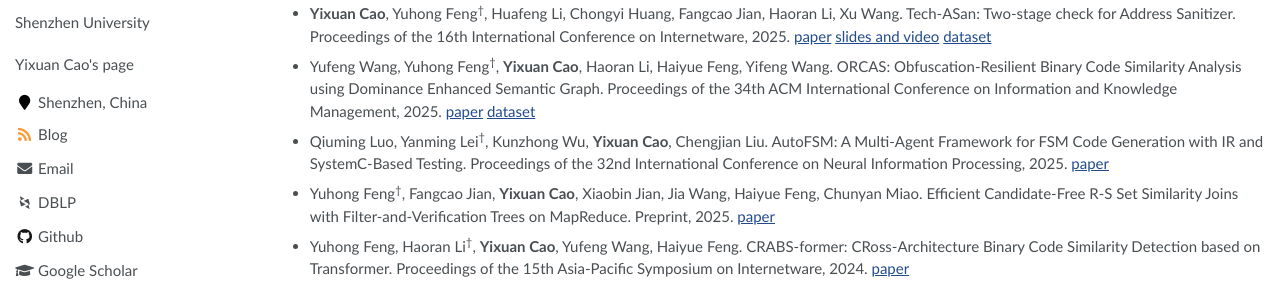
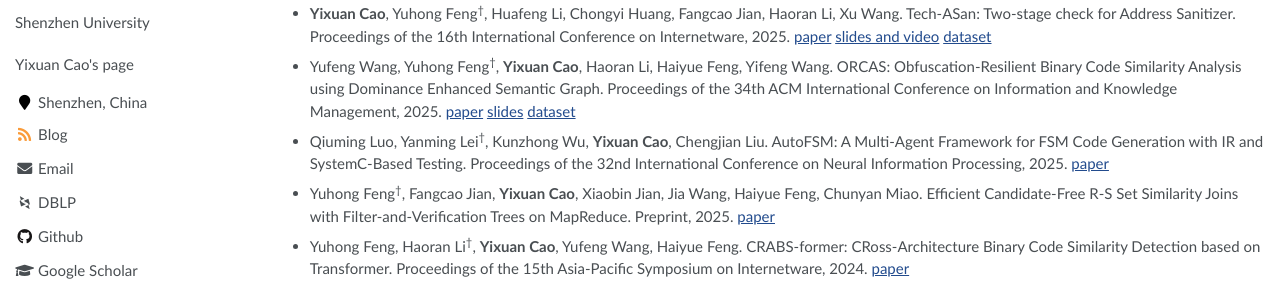
Before and after one commit to Cao-Wuhui/Cao-Wuhui.github.io, a Jekyll site: the page built from _pages/about.md, in a window 1280 px wide and 900 px high. Shown: the part 300-596 px from the top of the window. Built offline with Jekyll 4.4.1, drawn with Linux system fonts in a browser that asks for light colours; some web fonts are replaced.

Commit message:
Update ORCAS publication slides link
Move the CIKM 2025 PDF into the site's public files directory so the ORCAS entry can link to a hosted slides deck.

Made-with: Cursor

```diff
--- a/_pages/about.md
+++ b/_pages/about.md
@@ -25,7 +25,7 @@ My research interests lie in software systems, security, and large language mode
 
 # 📝 Publications
 - **Yixuan Cao**, Yuhong Feng<sup>†</sup>, Huafeng Li, Chongyi Huang, Fangcao Jian, Haoran Li, Xu Wang. Tech-ASan: Two-stage check for Address Sanitizer. Proceedings of the 16th International Conference on Internetware, 2025. [paper](https://doi.org/10.1145/3755881.3755918) [slides and video](https://conf.researchr.org/details/internetware-2025/internetware-2025-research-track/38/Tech-ASan-Two-stage-check-for-Address-Sanitizer) [dataset](https://github.com/Hufffman/Adjusted-Juliet-Test-Suite)
-- Yufeng Wang, Yuhong Feng<sup>†</sup>, **Yixuan Cao**, Haoran Li, Haiyue Feng, Yifeng Wang. ORCAS: Obfuscation-Resilient Binary Code Similarity Analysis using Dominance Enhanced Semantic Graph. Proceedings of the 34th ACM International Conference on Information and Knowledge Management, 2025. [paper](https://dl.acm.org/doi/10.1145/3746252.3761266) [dataset](https://github.com/Cao-Wuhui/ORCAS)
+- Yufeng Wang, Yuhong Feng<sup>†</sup>, **Yixuan Cao**, Haoran Li, Haiyue Feng, Yifeng Wang. ORCAS: Obfuscation-Resilient Binary Code Similarity Analysis using Dominance Enhanced Semantic Graph. Proceedings of the 34th ACM International Conference on Information and Knowledge Management, 2025. [paper](https://dl.acm.org/doi/10.1145/3746252.3761266) [slides](/files/CIKM2025.pdf) [dataset](https://github.com/Cao-Wuhui/ORCAS)
 - Qiuming Luo, Yanming Lei<sup>†</sup>, Kunzhong Wu, **Yixuan Cao**, Chengjian Liu. AutoFSM: A Multi-Agent Framework for FSM Code Generation with IR and SystemC-Based Testing. Proceedings of the 32nd International Conference on Neural Information Processing, 2025. [paper](https://link.springer.com/chapter/10.1007/978-981-95-4088-4_29)
 - Yuhong Feng<sup>†</sup>, Fangcao Jian, **Yixuan Cao**, Xiaobin Jian, Jia Wang, Haiyue Feng, Chunyan Miao. Efficient Candidate-Free R-S Set Similarity Joins with Filter-and-Verification Trees on MapReduce. Preprint, 2025. [paper](https://doi.org/10.48550/ARXIV.2506.03893)
 - Yuhong Feng, Haoran Li<sup>†</sup>, **Yixuan Cao**, Yufeng Wang, Haiyue Feng. CRABS-former: CRoss-Architecture Binary Code Similarity Detection based on Transformer. Proceedings of the 15th Asia-Pacific Symposium on Internetware, 2024. [paper](https://doi.org/10.1145/3671016.3671390)
```
Also changed, not shown: 1 other file.
